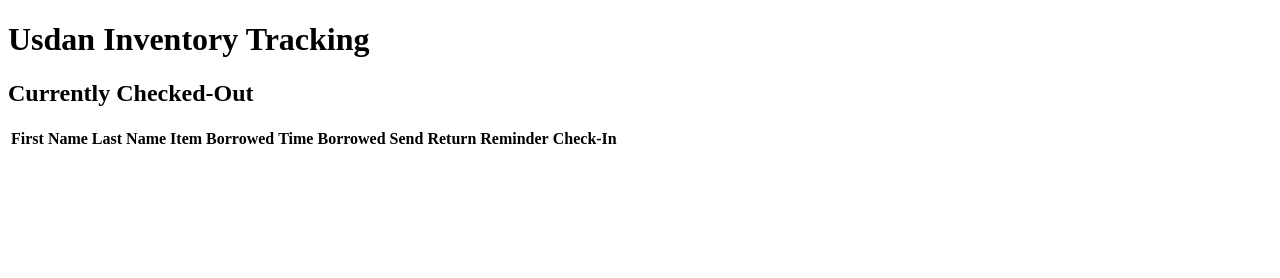
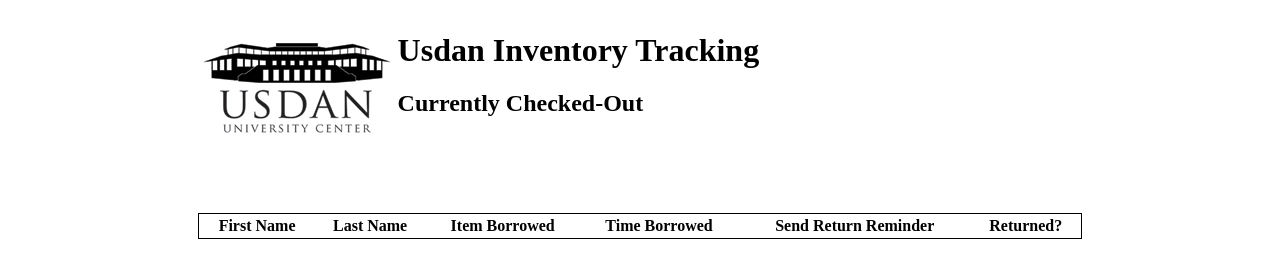
Before and after one commit to RachelPS1125/Inventory, a plain HTML site: page index.html in a window 1280 px wide. Drawn offline with nearby package versions, Linux system fonts and the light colour scheme.

Commit message:
Basic headings and table

```diff
--- a/css/styles.css
+++ b/css/styles.css
@@ -0,0 +1,18 @@
+.title, .page-title{
+	margin-left: 30%;
+}
+.title{
+	margin-top: 2rem;
+}
+.logo{
+	float: left;
+	margin-left: 15%;
+}
+.page-title{
+
+}
+.borrower-info{
+	width: 70%;
+	border: 1px solid black;
+	margin: 6rem auto;
+}
--- a/index.html
+++ b/index.html
@@ -3,21 +3,23 @@
 <head>
 	<meta charset="UTF-8">
 	<title>Inventory Check-out</title>
+	<link rel="stylesheet" href="css/styles.css">
 </head>
 <body>
-	<div class='logo'>
-	</div>
+	<img class='logo' src="images/usdanlogo.gif" alt="Usdan Logo">
 	<h1 class='title'>Usdan Inventory Tracking</h1>
-	<h2>Currently Checked-Out</h2>
-	<table>
+	<h2 class='page-title'>Currently Checked-Out</h2>
+	<table class='borrower-info'>
 		<tr>
 			<th>First Name</th>
 			<th>Last Name</th>
 			<th>Item Borrowed</th>
 			<th>Time Borrowed</th>
 			<th>Send Return Reminder</th>
-			<th>Check-In</th>
+			<th>Returned?</th>
 		</tr>
 	</table>
+	<script src="https://code.jquery.com/jquery-3.1.0.min.js" integrity="sha256-cCueBR6CsyA4/9szpPfrX3s49M9vUU5BgtiJj06wt/s=" crossorigin="anonymous"></script>
+	<script type='javascript' src='js/script.js'></script>
 </body>
 </html>
```
Also changed, not shown: images/usdanlogo.gif (added).
